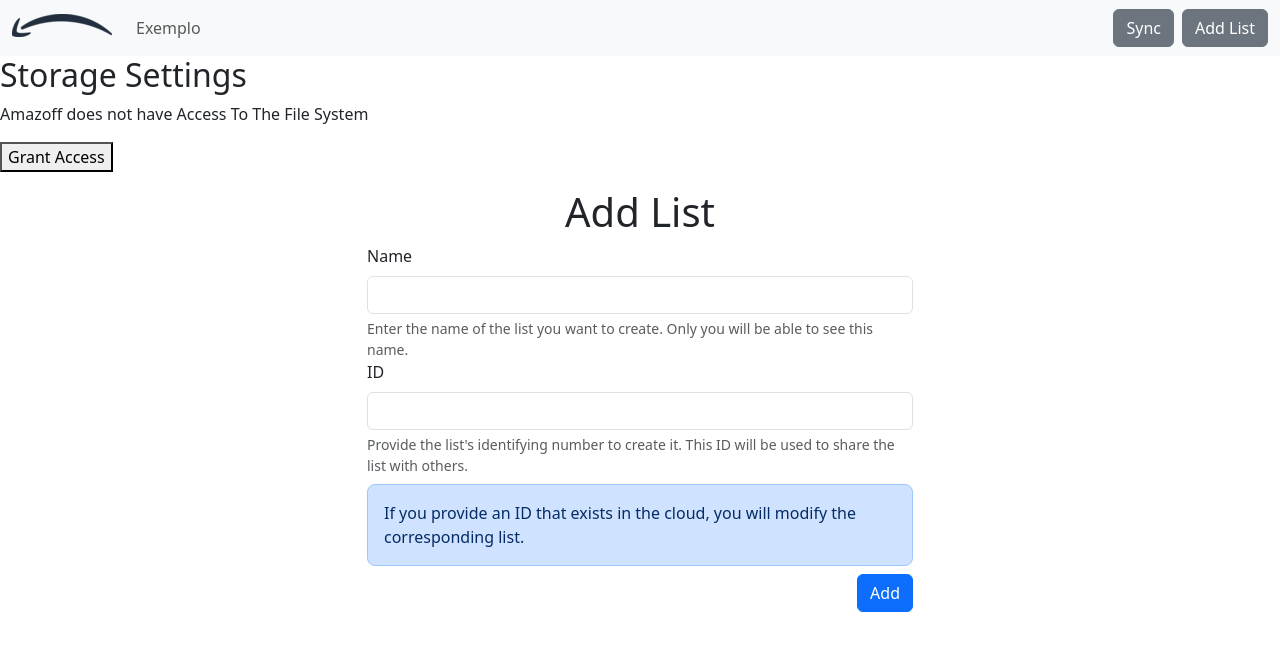
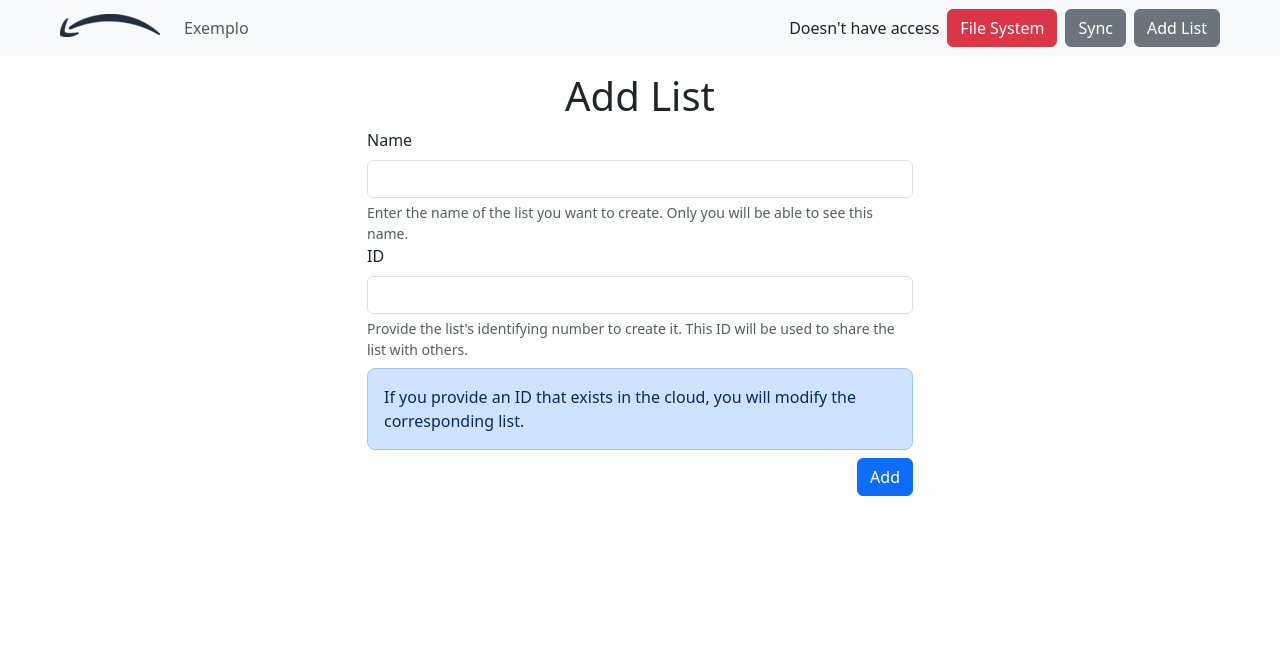
Before and after one commit to DanielRodrigues08/SDLE-FEUP, a SvelteKit app in the folder amazoff-client/: page /add-list in a window 1280 px wide. Shown: the top 650 px of the page. Built offline with nearby package versions, Linux system fonts and the light colour scheme; what crdts would draw is missing.

Commit message:
updated the navbar to include file system access

```diff
--- a/amazoff-client/src/routes/+layout.svelte
+++ b/amazoff-client/src/routes/+layout.svelte
@@ -5,7 +5,7 @@
 </script>
 
 <nav class="navbar navbar-expand-lg bg-body-tertiary">
-    <div class="container-fluid">
+    <div class="container-fluid mx-5">
         <a class="navbar-brand" href="/">
             <img
                 src="/logo.png"
@@ -38,12 +38,12 @@
                 {/each}
             </ul>
         </div>
+        <Permissions />
         <button class="btn btn-secondary mx-2">Sync</button>
         <a href="/add-list" class="btn btn-secondary">Add List</a>
     </div>
 </nav>
 
-<Permissions />
 <slot />
 
 <style>
--- a/amazoff-client/src/routes/Permissions.svelte
+++ b/amazoff-client/src/routes/Permissions.svelte
@@ -58,20 +58,70 @@
     const hasPermission = await verifyPermission(maybeHandle);
     storeFsSettings(maybeHandle, hasPermission);
   });
+
+  let statusText = "";
+  let statusButton = "";
+
+  $: {
+    if ($storageSettings.fs.dir) {
+      if ($storageSettings.fs.access) {
+        statusText = "";
+        statusButton = "btn-success";
+      } else {
+        statusText = "Needs to regain access";
+        statusButton = "btn-warning";
+      }
+    } else {
+      statusText = "Doesn't have access";
+      statusButton = "btn-danger";
+    }
+  }
 </script>
 
+<div class="mx-2">
+  {statusText}
+</div>
+<button
+  type="button"
+  class="btn {statusButton}"
+  data-bs-toggle="modal"
+  data-bs-target="#fileSystemAccess"
+>
+  File System
+</button>
 
-<section>
-    <h2>Storage Settings</h2>
+<div
+  class="modal fade"
+  id="fileSystemAccess"
+  tabindex="-1"
+  aria-labelledby="fileSystemAccess"
+  aria-hidden="true"
+>
+  <div class="modal-dialog">
+    <div class="modal-content">
+      <div class="modal-header">
+        <h1 class="modal-title fs-5" id="fileSystemAccessTitle">
+          File System Access
+        </h1>
+        <button
+          type="button"
+          class="btn-close"
+          data-bs-dismiss="modal"
+          aria-label="Close"
+        ></button>
+      </div>
+      <div class="modal-body">
         {#if $storageSettings.fs.dir}
           {#if !$storageSettings.fs.access}
             <p>
-                Amazoff Needs To Regain Acess to {$storageSettings.fs.dir.name}
+              Amazoff needs to regain access to: {$storageSettings.fs.dir.name}
             </p>
             <button
+              class="btn btn-primary"
               on:click={async () => {
-                    const res =
-                        await $storageSettings.fs.dir.requestPermission({mode:"readwrite"});
+                const res = await $storageSettings.fs.dir.requestPermission({
+                  mode: "readwrite",
+                });
                 console.log(res);
                 if (res === "granted") {
                   storeFsSettings($storageSettings.fs.dir);
@@ -79,13 +129,27 @@
               }}>Allow Access</button
             >
           {:else}
-            <p>Amazoff Has Access To The File System</p>
-            <p>Storing files in {$storageSettings.fs.dir.name}</p>
-            <button on:click={removeFsAccess}>Remove FileSytem Acess</button>
+            <p>Amazoff has access to the file system</p>
+            <p>Storing files in: {$storageSettings.fs.dir.name}</p>
+            <button class="btn btn-primary" on:click={removeFsAccess}
+              >Remove Access</button
+            >
           {/if}
-        <button on:click={changeFsDirectory}>Change Directory</button>
+          <button class="btn btn-primary" on:click={changeFsDirectory}
+            >Change Directory</button
+          >
         {:else}
           <p>Amazoff does not have Access To The File System</p>
-        <button on:click={grantFsAccess}>Grant Access</button>
+          <button class="btn btn-primary" on:click={grantFsAccess}
+            >Grant Access</button
+          >
         {/if}
-</section>
+      </div>
+      <div class="modal-footer">
+        <button type="button" class="btn btn-secondary" data-bs-dismiss="modal"
+          >Close</button
+        >
+      </div>
+    </div>
+  </div>
+</div>
```
Lines whose indentation alone changed are shown as unchanged.
